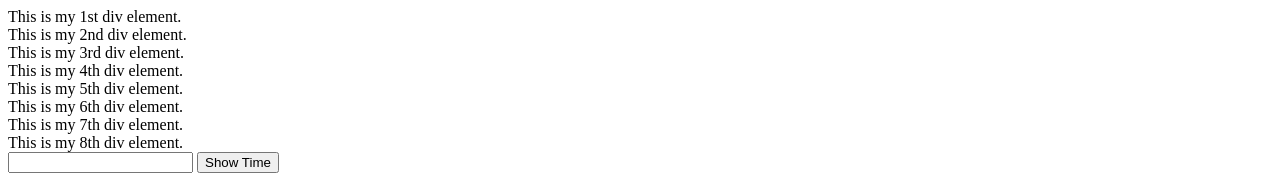
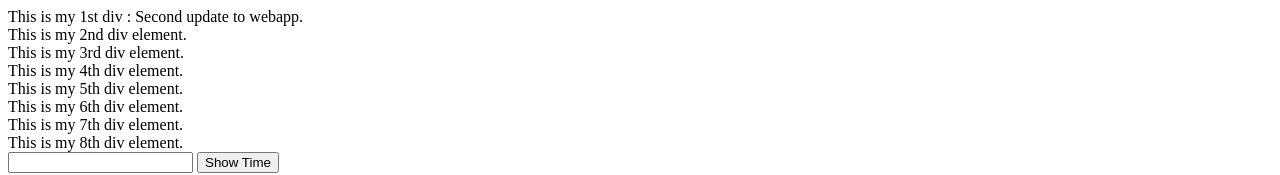
Before and after one commit to Kurama-X/fork_test, a plain HTML site: page webapp/test.html in a window 1280 px wide. Shown: the top 175 px of the page. Drawn offline with nearby package versions, Linux system fonts and the light colour scheme; a script that the page names is missing.

Commit message:
Second comit to webapp branch

```diff
--- a/webapp/test.html
+++ b/webapp/test.html
@@ -4,7 +4,7 @@
 <body>
     <div class="main">
         <div id="div0">
-            This is my 1st div element.
+            This is my 1st div : Second update to webapp.
         </div>
         <div id="div1">
             This is my 2nd div element.
```
